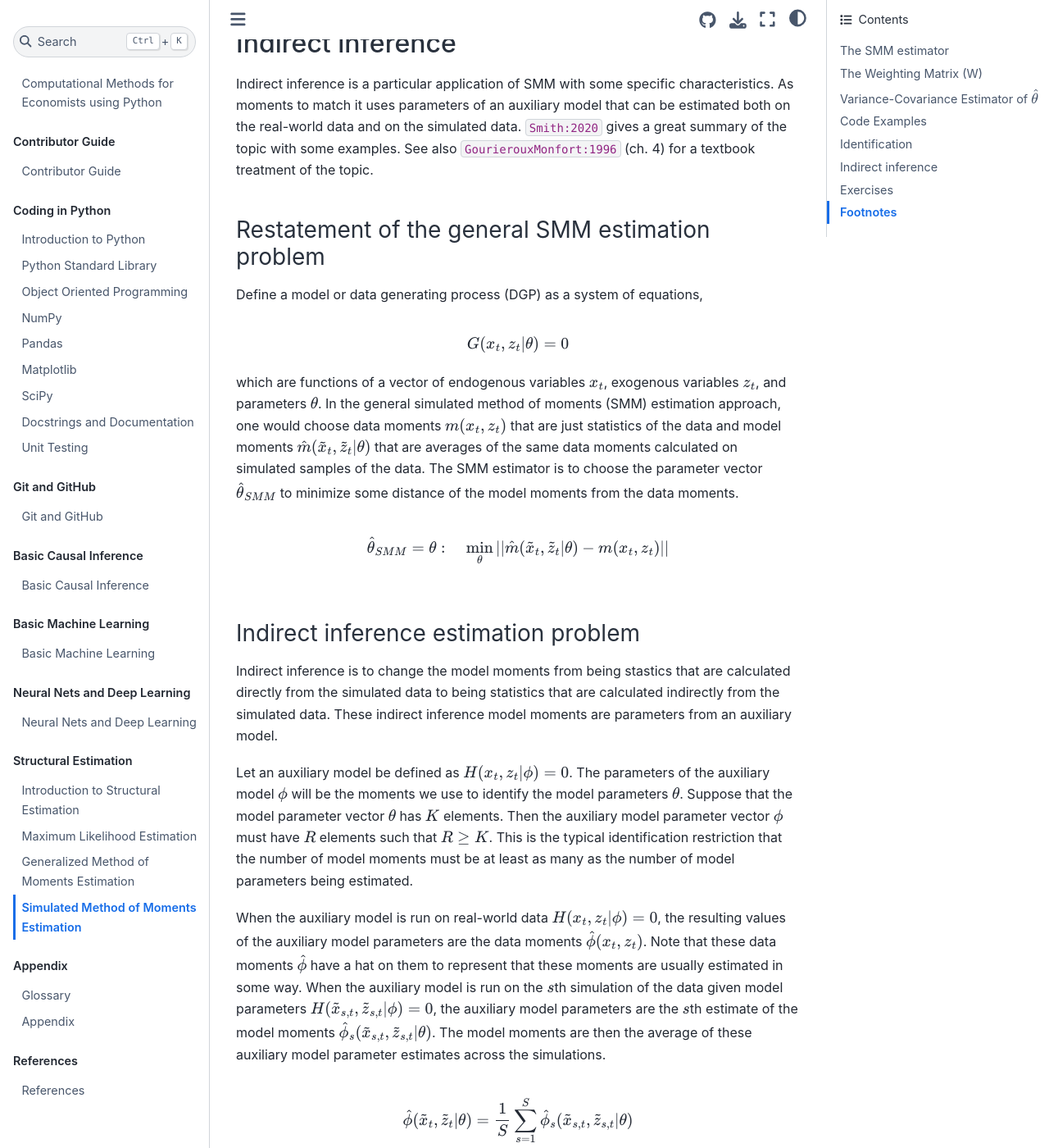
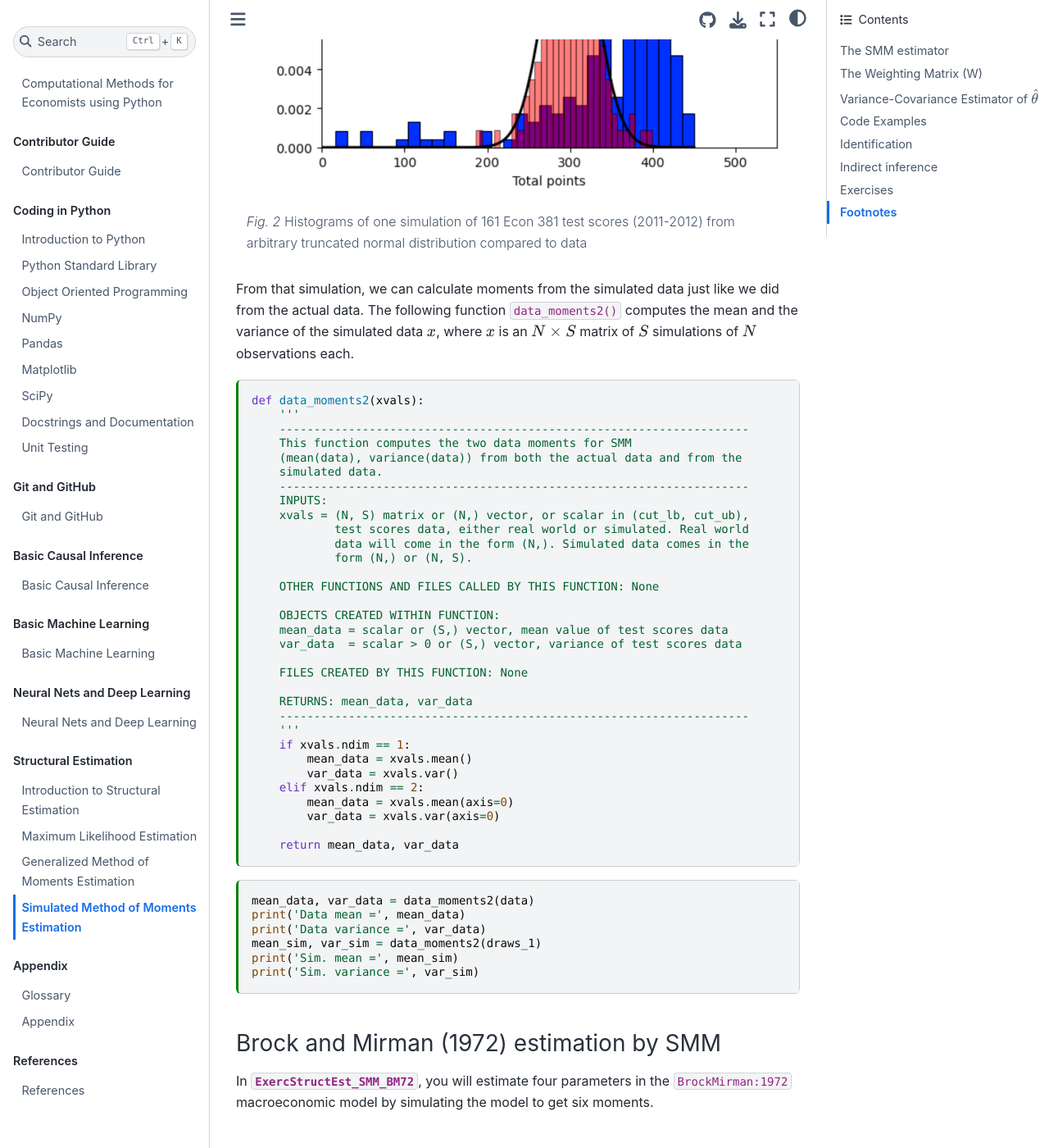
Before and after one commit to OpenSourceEcon/CompMethods, a Jupyter Book: the page built from docs/book/struct_est/SMM.md, in a window 1280 px wide and 1400 px high, scrolled down 15076 px. Shown: the whole window at 82% size. Built offline with Jupyter Book 1.0.4 settings and Sphinx 7.4.7 and the Sphinx Book theme 1.1.4, drawn with Linux system fonts in a browser that asks for light colours; comment, search, counter and statistics services are not loaded; cross-references to code outside the pages are shown as plain code; some of the changed text lies outside the part shown.

Commit message:
Updated SMM.md

````diff
--- a/docs/book/struct_est/SMM.md
+++ b/docs/book/struct_est/SMM.md
@@ -633,6 +633,101 @@ def trunc_norm_draws(unif_vals, mu, sigma, cut_lb, cut_ub):
 
 What would one simulation of 161 test scores look like from a truncated normal with mean $\mu=300$, $\sigma=30$?
 
+```{code-cell} ipython3
+:tags: []
+
+mu_1 = 300.0
+sig_1 = 30.0
+cut_lb_1 = 0.0
+cut_ub_1 = 450.0
+np.random.seed(seed=1975)  # Set seed so the simulation values are always the same
+unif_vals_1 = sts.uniform.rvs(0, 1, size=161)
+draws_1 = trunc_norm_draws(unif_vals_1, mu_1, sig_1, cut_lb_1, cut_ub_1)
+print('Mean of simulated score =', draws_1.mean())
+print('Variance of simulated scores =', draws_1.var())
+print('Standard deviation of simulated scores =', draws_1.std())
+```
+
+```{code-cell} ipython3
+:tags: ["remove-output"]
+
+# Plot data histogram vs. simulated data histogram
+count_d, bins_d, ignored_d = \
+    plt.hist(data, 30, density=True, color='b', edgecolor='black',
+             linewidth=0.8, label='Data')
+count_m, bins_m, ignored_m = \
+    plt.hist(draws_1, 30, density=True, color='r', edgecolor='black',
+             linewidth=0.8, alpha=0.5, label='Simulated data')
+xvals = np.linspace(0, 450, 500)
+plt.plot(xvals, trunc_norm_pdf(xvals, mu_1, sig_1, cut_lb_1, cut_ub_1),
+         linewidth=2, color='k', label='PDF, simulated data')
+plt.title('Econ 381 scores: 2011-2012', fontsize=20)
+plt.xlabel('Total points')
+plt.ylabel('Percent of scores')
+plt.xlim([0, 550])  # This gives the xmin and xmax to be plotted"
+plt.legend(loc='upper left')
+
+plt.show()
+```
+
+```{figure} ../../../images/smm/Econ381scores_sim1.png
+---
+height: 500px
+name: FigSMM_EconScoreSim1
+---
+Histograms of one simulation of 161 Econ 381 test scores (2011-2012) from arbitrary truncated normal distribution compared to data
+```
+
+From that simulation, we can calculate moments from the simulated data just like we did from the actual data. The following function `data_moments2()` computes the mean and the variance of the simulated data $x$, where $x$ is an $N\times S$ matrix of $S$ simulations of $N$ observations each.
+
+```{code-cell} ipython3
+:tags: []
+
+def data_moments2(xvals):
+    '''
+    --------------------------------------------------------------------
+    This function computes the two data moments for SMM
+    (mean(data), variance(data)) from both the actual data and from the
+    simulated data.
+    --------------------------------------------------------------------
+    INPUTS:
+    xvals = (N, S) matrix or (N,) vector, or scalar in (cut_lb, cut_ub),
+            test scores data, either real world or simulated. Real world
+            data will come in the form (N,). Simulated data comes in the
+            form (N,) or (N, S).
+
+    OTHER FUNCTIONS AND FILES CALLED BY THIS FUNCTION: None
+
+    OBJECTS CREATED WITHIN FUNCTION:
+    mean_data = scalar or (S,) vector, mean value of test scores data
+    var_data  = scalar > 0 or (S,) vector, variance of test scores data
+
+    FILES CREATED BY THIS FUNCTION: None
+
+    RETURNS: mean_data, var_data
+    --------------------------------------------------------------------
+    '''
+    if xvals.ndim == 1:
+        mean_data = xvals.mean()
+        var_data = xvals.var()
+    elif xvals.ndim == 2:
+        mean_data = xvals.mean(axis=0)
+        var_data = xvals.var(axis=0)
+
+    return mean_data, var_data
+```
+
+```{code-cell} ipython3
+:tags: []
+
+mean_data, var_data = data_moments2(data)
+print('Data mean =', mean_data)
+print('Data variance =', var_data)
+mean_sim, var_sim = data_moments2(draws_1)
+print('Sim. mean =', mean_sim)
+print('Sim. variance =', var_sim)
+```
+
 
 (SecSMM_CodeExmp_BM72)=
 ### Brock and Mirman (1972) estimation by SMM
````
Also changed, not shown: images/smm/Econ381scores_sim1.png (added).
